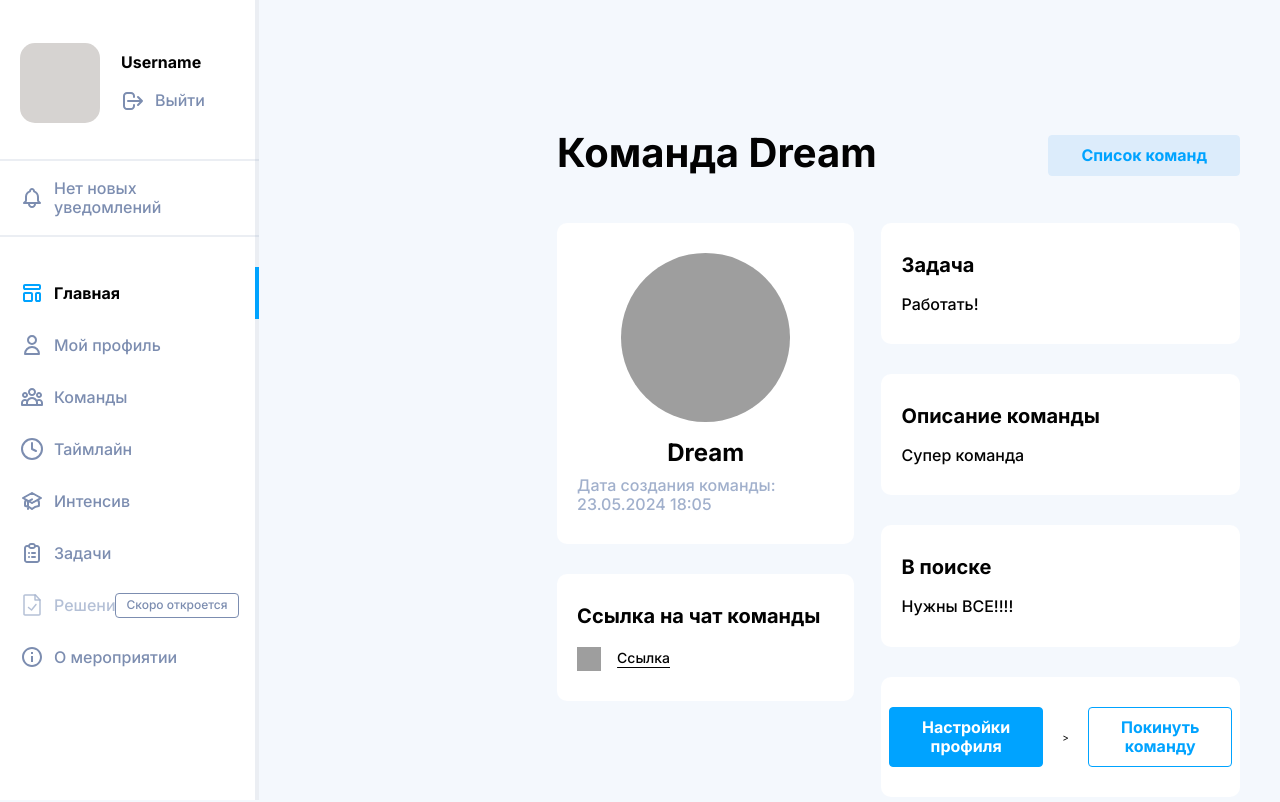
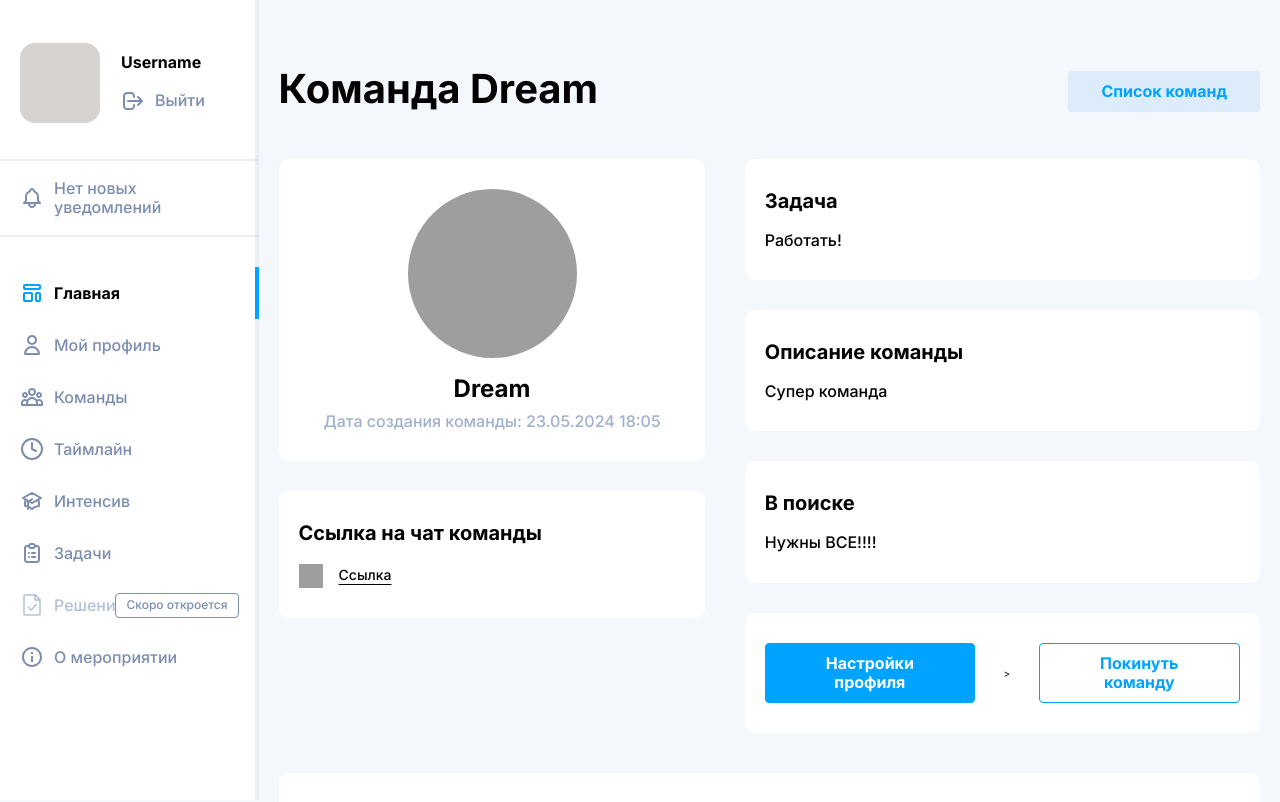
Before and after one commit to FOZERY/letshack-hackanova, a Vue app: page /personal/team in a window 1280 px wide. Shown: the top 802 px of the page. Built offline with nearby package versions, Linux system fonts and the light colour scheme; grey boxes are pictures that could not be loaded; a web font is replaced by a local one.

Commit message:
feat: fix Team Page layout

```diff
--- a/src/pages/PageTeamProfile.vue
+++ b/src/pages/PageTeamProfile.vue
@@ -10,7 +10,7 @@ teamStore.fetchTeam();
 </script>
 
 <template>
-    <div class="content teams" style="padding-top: 64px">
+    <div class="teams">
         <div class="content-header">
             <h3>Команда {{ teamStore.team.name }}</h3>
             <a
```
